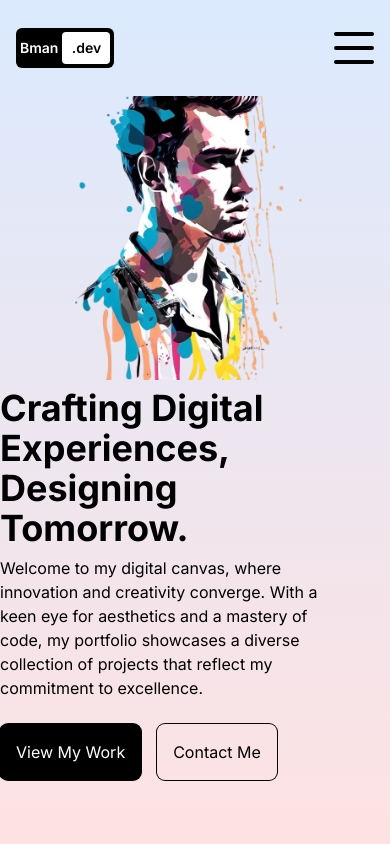
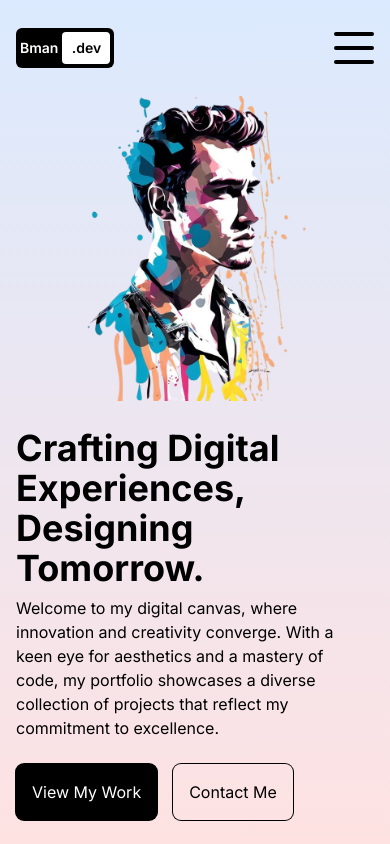
Before and after one commit to Blessedman-AI/Blessedman.cloud, a Next.js app: page / in a window 390 px wide. Built offline with nearby package versions, Linux system fonts and the light colour scheme.

Commit message:
Initial commit

```diff
--- a/app/page.js
+++ b/app/page.js
@@ -1,8 +1,16 @@
 "use client";
 import Image from "next/image";
 import { motion } from "framer-motion";
+import { useEffect, useState } from "react";
 
 export default function Homepage() {
+  const [isMobile, setIsMobile] = useState(false);
+
+  useEffect(() => {
+    if (window.innerWidth <= 768) {
+      setIsMobile(true);
+    }
+  });
   return (
     <motion.div
       className="h-[calc(100vh-6rem)]  item-center justify-center
@@ -12,21 +20,24 @@ export default function Homepage() {
       transition={{ duration: 1 }}
     >
       <div
-        className="overflow-hidden spl-4 gap-12 flex flex-col md:flex-row h-full  w-full  min-h-full
-       items-center justify-around"
+        className="overflow-hidden pl-4 gap-12 flex flex-col
+         md:flex-row h-full  w-full  min-h-full items-center justify-around"
       >
         {/* IMAGE CONTAINER */}{" "}
-        <div className="h-[30%] w-2/3 items-center justify-center flex flex-1 ">
+        <div
+          className=" flex-shrink h-[30%] w-2/3 items-center justify-center
+         flex flex-1 pt-12 "
+        >
           <Image
             src="/hero.png"
             alt=""
-            width={500}
-            height={500}
+            width={isMobile ? 350 : 500}
+            height={isMobile ? 250 : 500}
             loading="lazy"
           />
         </div>
         {/* TEXT CONTAINER */}
-        <div className="flex flex-col max-w-[800px]  flex-1 pr-14">
+        <div className="flex-shrink pt-8 flex flex-col max-w-[800px]  flex-1 pr-14">
           <h1 className="text-4xl md:text-6xl font-bold">
             Crafting Digital Experiences, Designing Tomorrow.
           </h1>
@@ -38,7 +49,7 @@ export default function Homepage() {
           </p>
 
           {/* BUTTONS */}
-          <div className="pb-16 md:pb-0 h-full pt-6 w-full flex gap-4">
+          <div className="pb-6 md:pb-0 h-full pt-6 w-full flex gap-4">
             <button
               className="p-4 rounded-lg ring-1 ring-black
            bg-black text-white"
```
